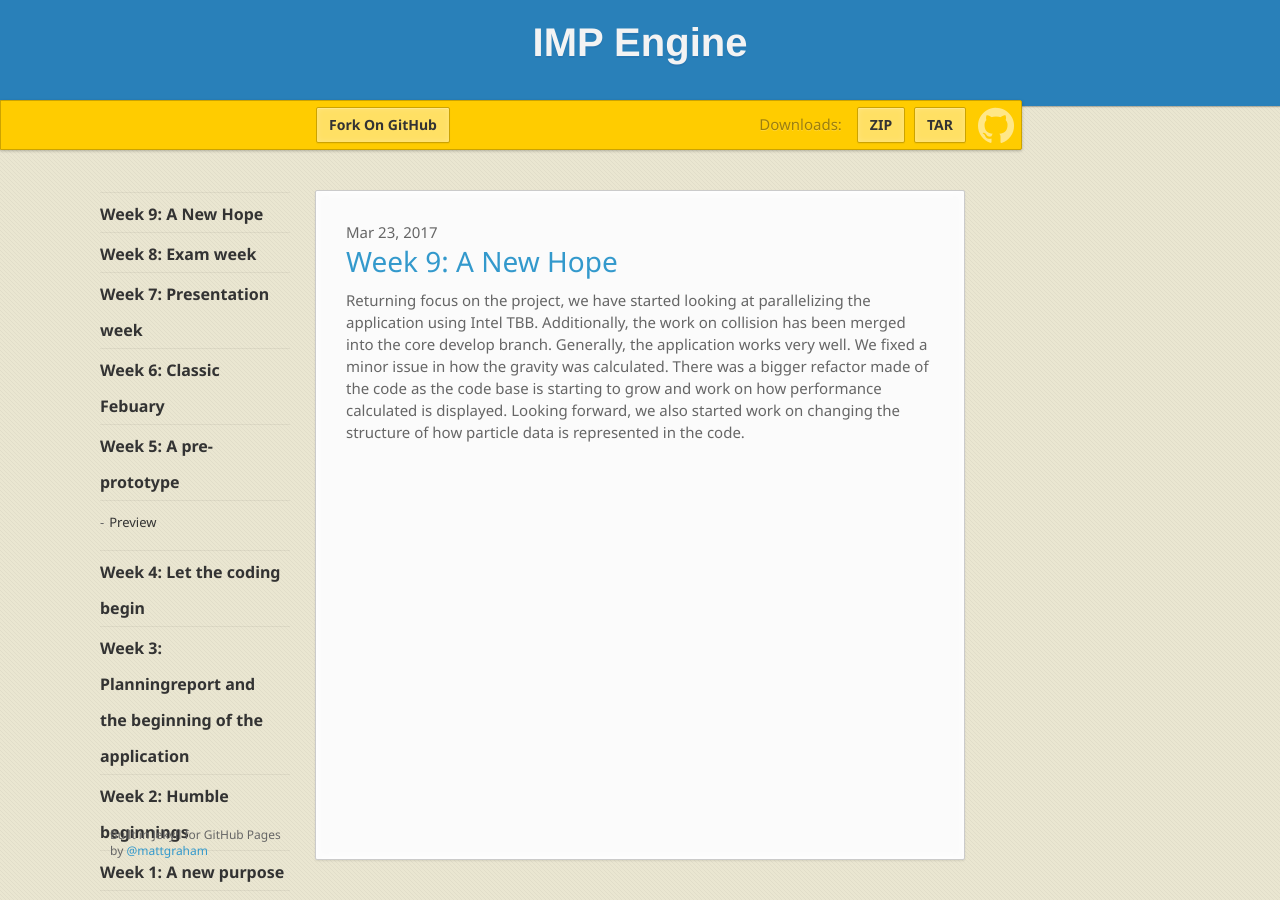
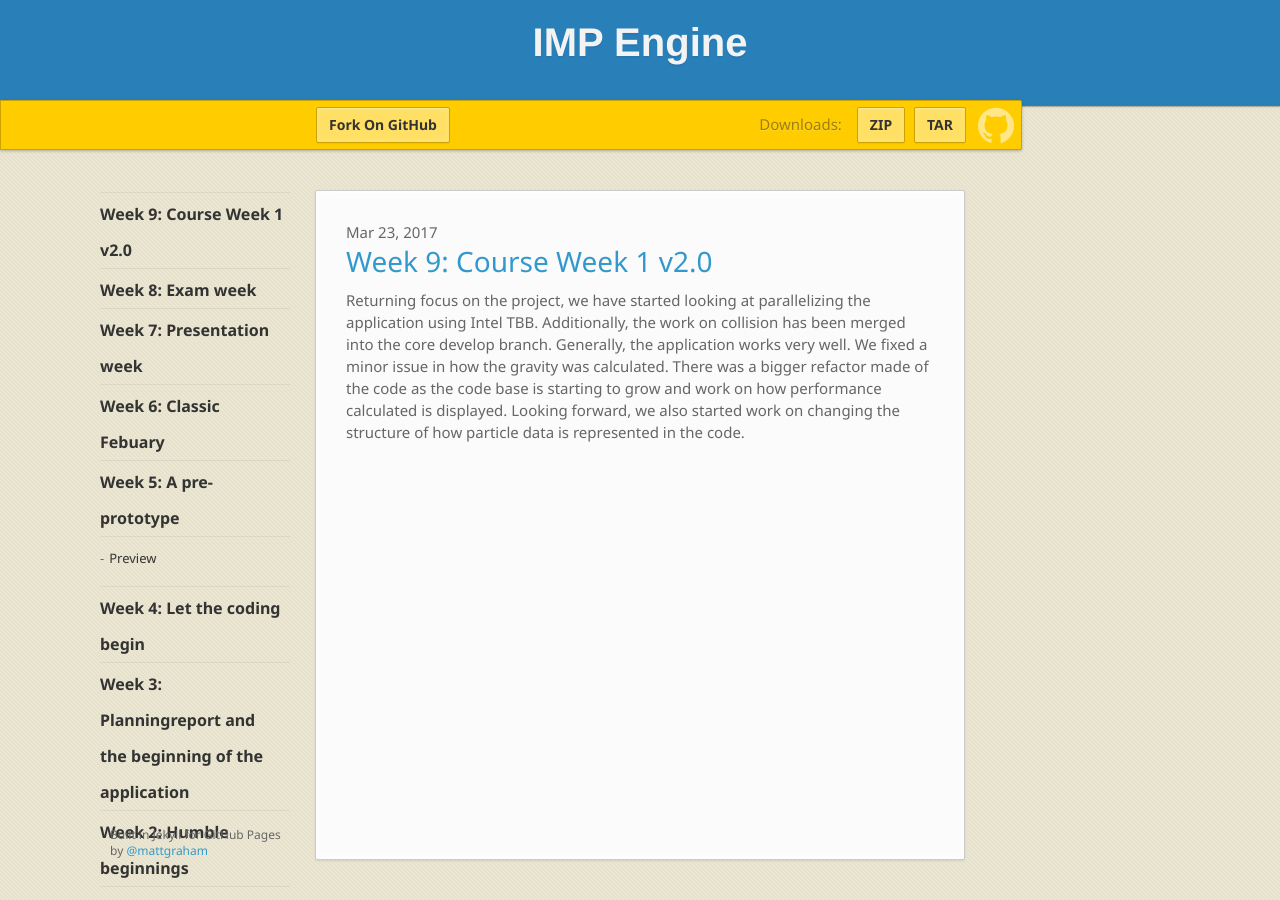
Before and after one commit to IMP-Engine/IMP-Engine.github.io, a Jekyll site: the page built from index.md, in a window 1280 px wide and 900 px high. Built offline with Jekyll 4.4.1, drawn with Linux system fonts in a browser that asks for light colours; nearby versions of some CDN libraries; some web fonts are replaced.

Commit message:
title change, aparently its important :P

```diff
--- a/_posts/2017-03-23-Week-9-A-New-Hope.markdown
+++ b/_posts/2017-03-23-Week-9-Course-Week-1-v2-0.markdown
@@ -1,6 +1,6 @@
 ---
 layout: post
-title:  "Week 9: A New Hope"
+title:  "Week 9: Course Week 1 v2.0"
 date:   2017-03-23 15:37
 ---
 
```
